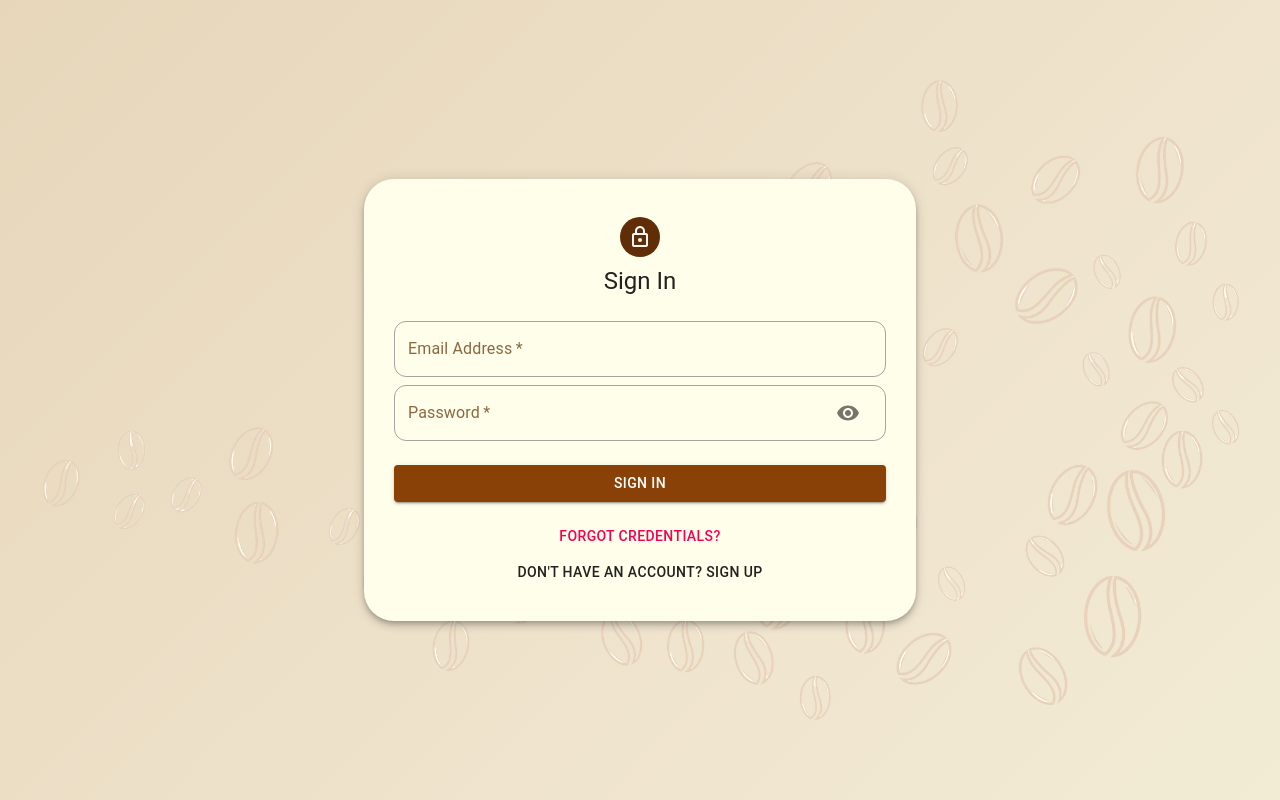
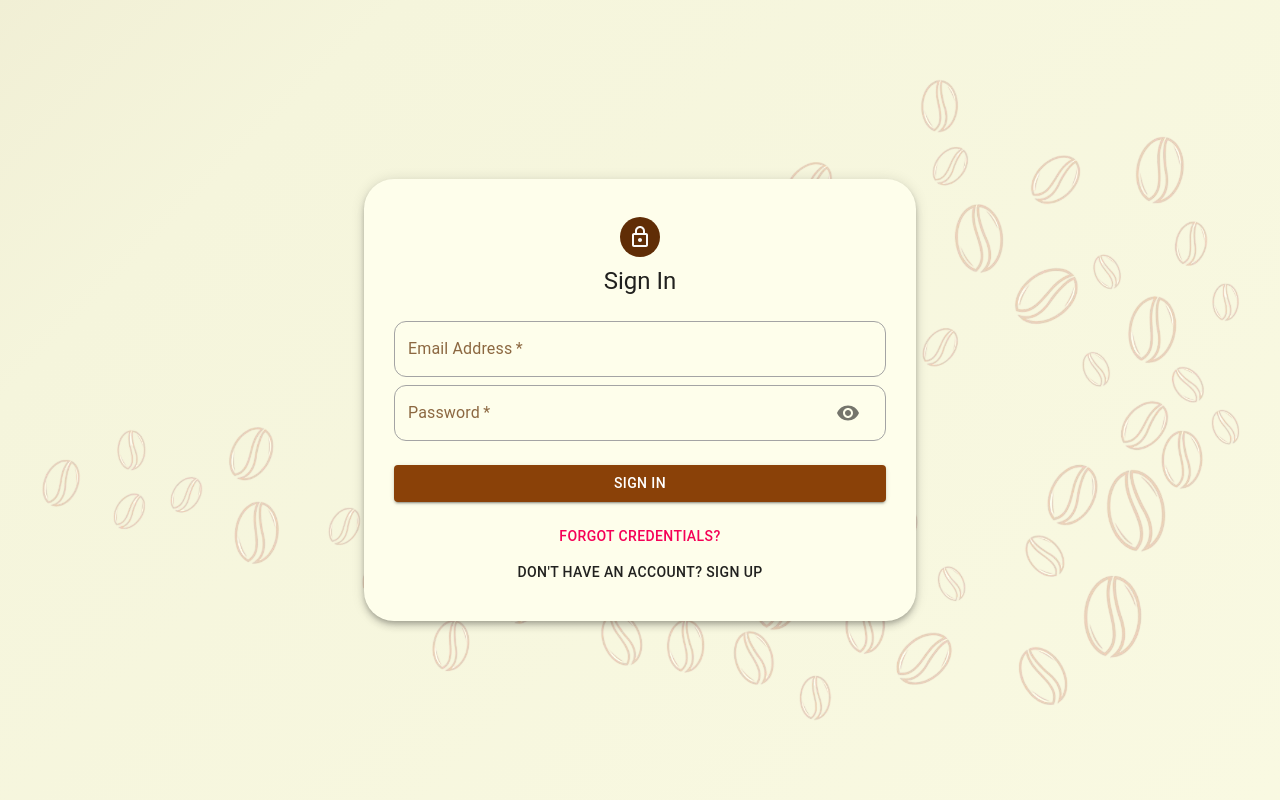
Before and after one commit to utkarshkrr/OurMoments, a React (Create React App) app in the folder client/: page /auth in a window 1280 px wide. Built offline with nearby package versions, Linux system fonts and the light colour scheme; no server answers.

Commit message:
changed gradient colors

```diff
--- a/client/src/index.css
+++ b/client/src/index.css
@@ -7,15 +7,10 @@ body {
   background:
     url('./images/BackgroundClear.png') center/cover repeat fixed,
     linear-gradient(-45deg,
-      #fdfcf4,  /* near-white cream */
-      #f5f5dc,  /* beige */
-      #f0e5cf,  /* light sand */
-      #e6d5b8,  /* warm beige */
-      #dbcbb5,  /* pale mocha */
-      #d1bfa3,  /* camel */
-      #cbb994,  /* earthy beige */
-      #bfa786,  /* soft brown */
-      #a68c6c   /* warm coffee */
+      #ffffea,
+      #f5f5dc,
+      #cbb994,
+      #a68c6c
     );
   background-size: cover, 600% 600%;
   background-attachment: fixed, fixed;
```
